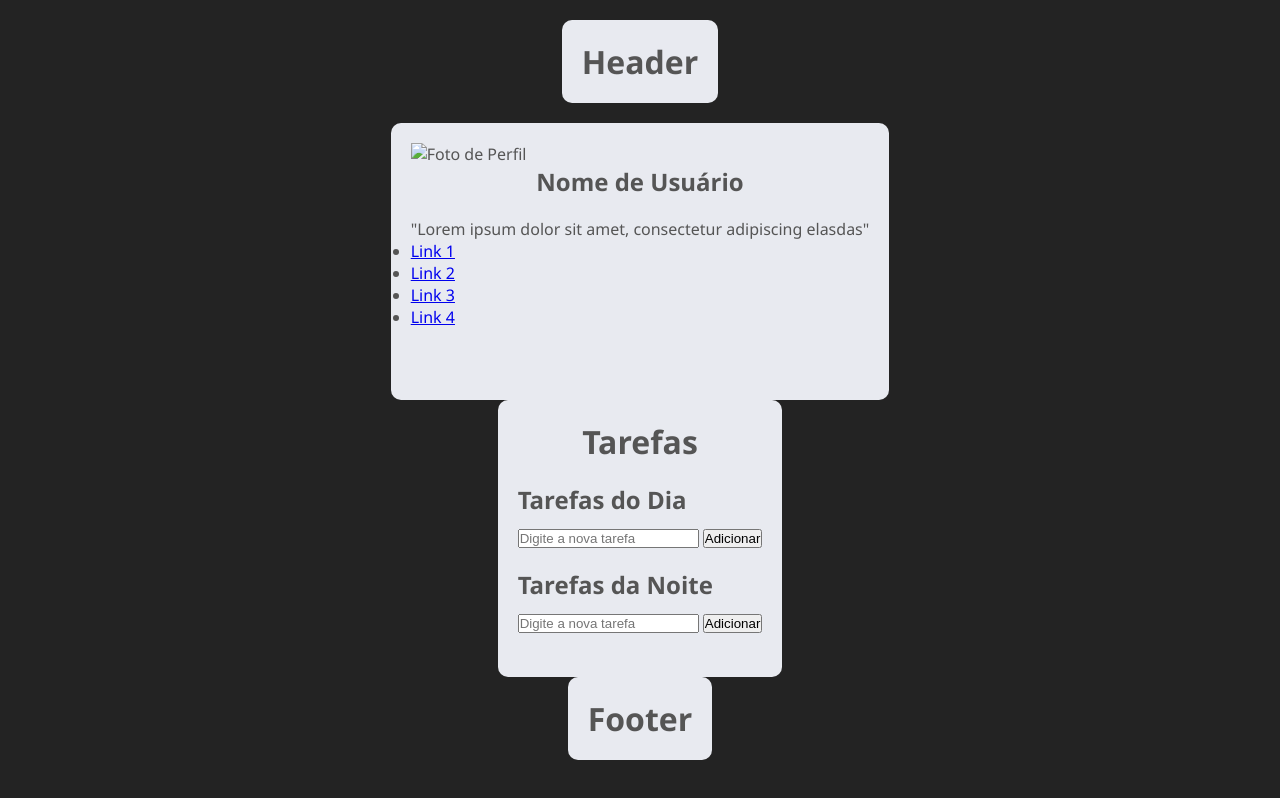
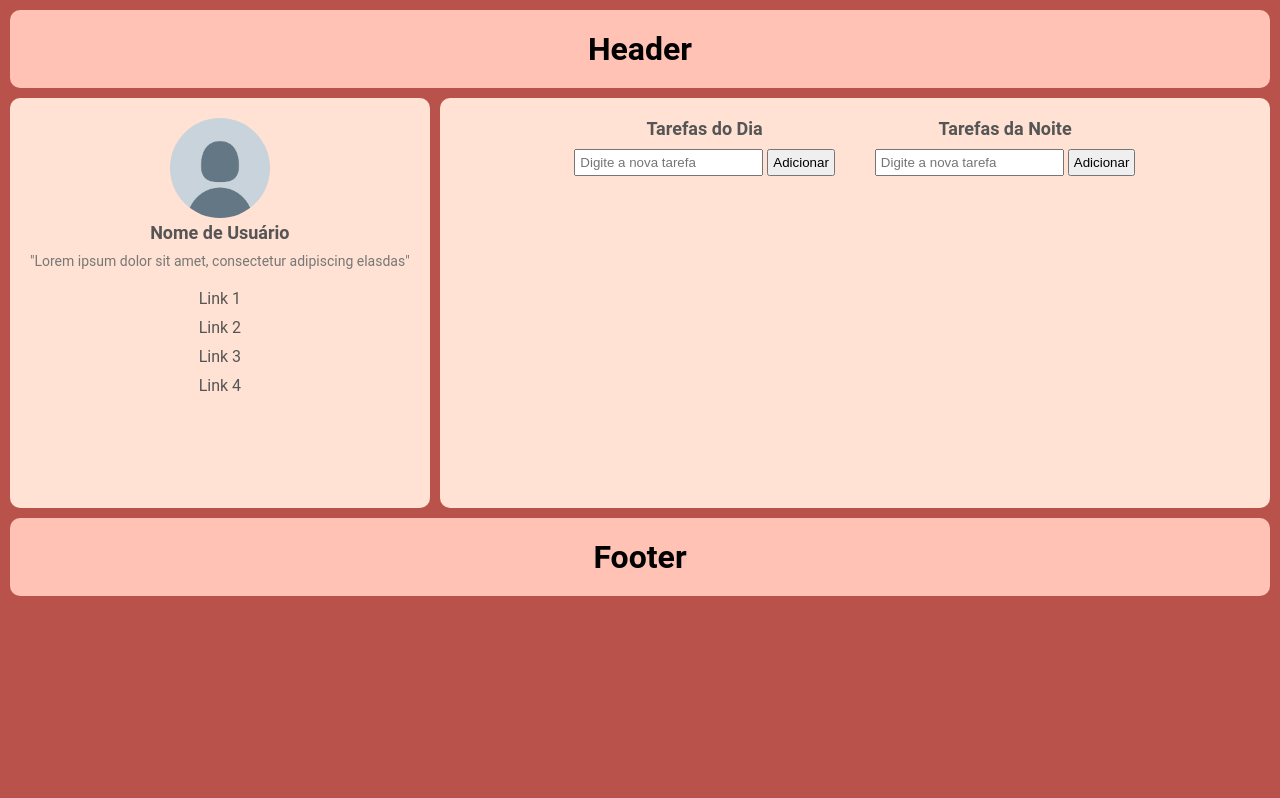
Before and after one commit to DioguinhoSantos/desafio-tw, a plain HTML site: page src/index.html in a window 1280 px wide. Drawn offline with Linux system fonts and the light colour scheme.

Commit message:
borabora

```diff
--- a/src/index.html
+++ b/src/index.html
@@ -4,15 +4,17 @@
         <meta charset="UTF-8">
         <title>Título da Página</title>
         <link rel="stylesheet" href="style.css">
+        <script src="script.js"></script>
 </head>
 <body>
     <div class="container">
-        <div class="header">
+        </div><div class="header">
             <h1>Header</h1>
         </div>
+        <div class="container-menu-content">
             <div class="menu">
                 <div class="profile">
-                <img src="avatar.jpg" alt="Foto de Perfil">
+                    <img class="perfil" src="avatar.png" alt="Foto de Perfil">
                     <h2>Nome de Usuário</h2>
                     <p>"Lorem ipsum dolor sit amet, consectetur adipiscing elasdas"</p>
                 </div>
@@ -26,27 +28,25 @@
                 </div>
             </div>
             <div class="content">
-            <h1>Tarefas</h1>
                 <div class="tasks">
                     <div class="task-section day-tasks">
-                    <h2>Tarefas do Dia</h2>
+                        <h2 class="titulodia">Tarefas do Dia</h2>
                         <div class="task-input">
                             <input type="text" id="day-task-input" placeholder="Digite a nova tarefa">
                             <button onclick="addTask('day')">Adicionar</button>
                         </div>
                         <ul id="day-tasks-list">
-                        <!-- Lista de tarefas do dia -->
                         </ul>
                     </div>
                     <div class="task-section night-tasks">
-                    <h2>Tarefas da Noite</h2>
+                        <h2 class="titulonoite">Tarefas da Noite</h2>
                         <div class="task-input">
                             <input type="text" id="night-task-input" placeholder="Digite a nova tarefa">
                             <button onclick="addTask('night')">Adicionar</button>
                         </div>
                         <ul id="night-tasks-list">
-                        <!-- Lista de tarefas da noite -->
                         </ul>
+                    </div>
                 </div>
             </div>
         </div>
@@ -54,6 +54,5 @@
             <h1>Footer</h1>
         </div>
     </div>
-    <script src="script.js"></script>
 </body>
 </html>
--- a/src/script.js
+++ b/src/script.js
@@ -5,18 +5,21 @@ function addTask(period) {
     if (taskValue !== '') {
       const taskList = document.getElementById(`${period}-tasks-list`);
       const newTask = document.createElement("li");
+      newTask.classList.add("task-item");
 
-      const taskText = document.createElement("span");
+      const taskText = document.createElement("ul");
       taskText.innerText = taskValue;
 
       const editButton = document.createElement("button");
       editButton.innerText = "Editar";
+      editButton.classList.add("task-button", "edit-button");
       editButton.onclick = function () {
         editTask(taskText);
       };
 
       const deleteButton = document.createElement("button");
       deleteButton.innerText = "Excluir";
+      deleteButton.classList.add("task-button","delete-button");
       deleteButton.onclick = function () {
         deleteTask(newTask);
       };
@@ -32,7 +35,7 @@ function addTask(period) {
 
   // Função para editar uma tarefa existente
   function editTask(taskText) {
-    const newTaskInput = prompt("Digite a tarefa atualizada:", taskText.innerText);
+    const newTaskInput = prompt("Digite a nova tarega:", taskText.innerText);
     if (newTaskInput) {
       taskText.innerText = newTaskInput;
     }
--- a/src/style.css
+++ b/src/style.css
@@ -1,159 +1,147 @@
 * {
-    box-sizing: border-box;
+  /* box-sizing: border-box; */
   margin: 0;
   padding: 0;
 }
 
 body {
-    font-family: 'Segoe UI', Tahoma, Geneva, Verdana, sans-serif;
-    background-color: #F0F2F5;
-    color: #555555;
+  display: flex;
+  flex-direction: column;
+  font-family: "Roboto", Arial, sans-serif;
+  background-color: #b8524a;
+  justify-content:space-between;
 }
 
-  .container {
+.container-menu-content {
   display: flex;
-    flex-direction: column;
-    justify-content: center;
-    align-items: center;
-    height: 100vh;
-    background-color: #232323;
-    padding: 20px;
+  height: 410px;
+  padding: 0;
+  margin-left: 10px;
+  margin-right: 10px;
 }
 
 .header,
 .footer {
-    background-color: #E8EAF0;
+  background-color: #ffc2b4;
+  border-radius: 10px;
+  text-align: center;
+  padding: 20px;
+  margin: 10px;
+}
+
+.menu {
+  background-color: #ffe2d3;
   border-radius: 10px;
   padding: 20px;
+  margin-right: 10px;
+}
+
+.menu .profile {
+  text-align: center;
   margin-bottom: 20px;
-    text-align: center;
+}
+
+.menu .perfil {
+  width: 100px;
+  height: 100px;
+  border-radius: 50%;
+  object-fit: cover;
+}
+
+.menu h2 {
+  margin-bottom: 10px;
+  font-size: 18px;
   color: #555555;
 }
 
-  .header h1,
-  .footer h1 {
-    margin: 0;
+.menu p {
+  font-size: 14px;
+  color: #777777;
 }
 
-  .menu-container {
-    display: flex;
-    justify-content: space-between;
-    width: 100%;
-    margin-bottom: 20px;
+.menu .links ul {
+  list-style-type: none;
+  padding: 0;
 }
 
-  .menu,
-  .content {
-    flex: 1;
-    background-color: #E8EAF0;
-    border-radius: 10px;
-    padding: 20px;
-  }
-
-  .menu h2,
-  .content h1 {
-    margin-bottom: 20px;
+.menu .links ul li {
   text-align: center;
-  }
-
-  .task-section {
-    margin-bottom: 20px;
-  }
-
-  .task-section h2 {
   margin-bottom: 10px;
 }
 
-  .task-section .task-list {
-    list-style: none;
-    margin-bottom: 10px;
+.menu .links ul li a {
+  color: #555555;
+  text-decoration: none;
+  font-size: 16px;
+  transition: color 0.3s ease;
 }
 
-  .task-section .task-item {
-    display: flex;
-    align-items: center;
-    margin-bottom: 5px;
+.menu .links ul li a:hover {
+  color: #888888;
 }
 
-  .task-section .task-item input[type="checkbox"] {
-    margin-right: 10px;
+.content {
+  display: flex;
+  flex: 3;
+  background-color: #ffe2d3;
+  border-radius: 10px;
+  justify-content: space-around;
 }
 
-  .task-section .task-item .task-text {
-    flex: 1;
+/* aqui personalizando os campos de tarefas */
+.content .tasks {
+  display: flex;
+  flex-direction: row;
+  flex-wrap: wrap;
+  justify-content: space-between;
 }
 
-  .task-section .task-item .task-actions {
-    display: none;
+.content .tasks .task-section  {
+  margin: 20px;
+  justify-items: center;
 }
 
-  .task-section .task-item:hover .task-actions {
-    display: flex;
+.content .tasks .task-section button {
+  padding: 4px;
+  align-items: center;
 }
 
-  .task-section .task-item .task-actions button {
-    margin-right: 5px;
+/* titulo dos campos de tarefas */
+.content .tasks .task-section h2 {
+  margin-bottom: 10px;
+  font-size: 18px;
+  color: #555555;
 }
 
-  .input-section {
+.content .tasks .task-section li {
   display: flex;
-    align-items: center;
+  justify-content: space-between;
   margin-bottom: 10px;
+  list-style-type: none;
+  font-size: 15px;
+  color: #555555;
 }
 
-  .input-section input[type="text"] {
-    flex: 1;
-    padding: 5px;
-    border-radius: 5px;
-    border: 1px solid #CCCCCC;
+.content .tasks .task-section .task-item {
+  display: flex;
+  flex-direction: column; /* Altere para column para posicionar os botões abaixo do texto */
+  align-items: center; /* Ajuste o alinhamento vertical conforme necessário */
 }
 
-  .input-section button {
-    width: 50%;
-    padding: 5px;
-    border-radius: 5px;
-    background-color: #6C757D;
-    color: #FFFFFF;
-    border: none;
-    cursor: pointer;
+.content .tasks .task-section .task-item .edit-button,
+.content .tasks .task-section .task-item .delete-button {
+  display: inline-block;
+  margin-left: 10px; /* Ajuste a margem entre os botões conforme necessário */
 }
 
-  @media (max-width: 768px) {
-    .container {
-      padding: 10px;
+.content .tasks .task-section input {
+  margin-bottom: 12px;
+  padding: 4px;
 }
 
-    .header,
-    .footer,
-    .menu-container,
-    .menu,
-    .content {
-      margin: 10px;
-    }
-
-    .task-section h2,
-    .content h1 {
-      text-align: left;
-    }
-
-    .input-section {
+/* aqui pra poder deixar responsivo */
+@media (max-width: 768px) {
+  .container-menu-content {
     flex-direction: column;
   }
-
-    .input-section input[type="text"] {
-      width: 100%;
-      margin-bottom: 10px;
 }
-
-    .input-section button {
-      width: 100%;
-    }
-  }
-
-  @media (min-width: 768px) {
-    .container {
-      flex-direction: column;
-      justify-content: flex-start;
-      align-items: center;
-    }
-  }
```
Also changed, not shown: src/avatar.png (added). Lines whose indentation alone changed are shown as unchanged.
